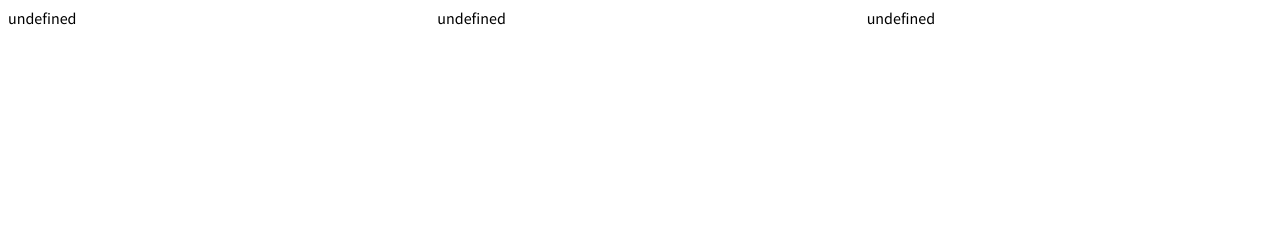
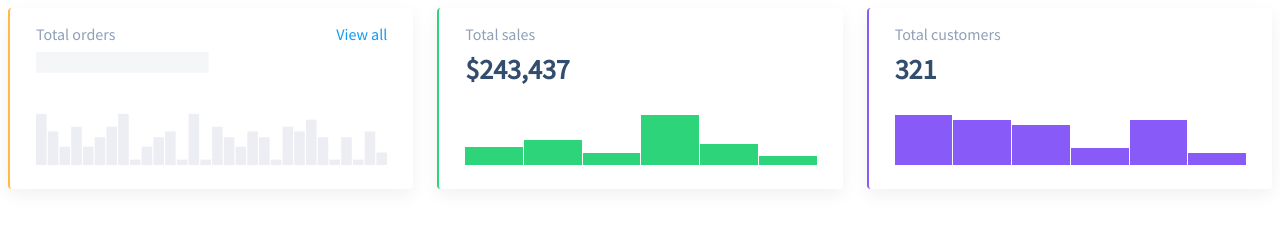
Before and after one commit to js-tasks-ru/js-20230407_aleksandr992, a website: page 04-oop-basic-intro-to-dom/1-column-chart/index.html in a window 1280 px wide. Drawn offline with Linux system fonts and the light colour scheme.

Commit message:
dz 4 done

```diff
--- a/03-objects-arrays-intro-to-testing/2-invert-object/index.js
+++ b/03-objects-arrays-intro-to-testing/2-invert-object/index.js
@@ -7,7 +7,6 @@
 export function invertObj(obj) {
   if (typeof obj !== 'undefined') {
     return Object.fromEntries(Object.entries(obj).map(([key, value]) => [value, key]));
-  } else {
-    return obj;
   }
+  return obj;
 }
--- a/04-oop-basic-intro-to-dom/1-column-chart/index.html
+++ b/04-oop-basic-intro-to-dom/1-column-chart/index.html
@@ -24,21 +24,25 @@
         data: ordersData,
         label: 'orders',
         value: 344,
-        link: '#'
+        link: '#',
       });
 
       const salesChart = new ColumnChart({
         data: salesData,
         label: 'sales',
         value: 243437,
-        formatHeading: data => `$${data}`
+        formatHeading: data => `$${data}`,
       });
 
       const customersChart = new ColumnChart({
         data: customersData,
         label: 'customers',
-        value: 321
+        value: 321,
       });
+
+      const orders = document.querySelector('#orders');
+      const sales = document.querySelector('#sales');
+      const customers = document.querySelector('#customers');
 
       orders.append(ordersChart.element);
       sales.append(salesChart.element);
--- a/04-oop-basic-intro-to-dom/1-column-chart/index.js
+++ b/04-oop-basic-intro-to-dom/1-column-chart/index.js
@@ -1,3 +1,93 @@
 export default class ColumnChart {
+  chartHeight = 50;
+  element;
+  subElements;
+
+  constructor({
+    data = [],
+    label = '',
+    value = 0,
+    link = '',
+    formatHeading
+  }) {
+    value = value.toLocaleString('en-EN');
+    this.data = data;
+    this.processedData = this.getColumnProps(this.data);
+    this.label = label;
+    this.value = typeof formatHeading === 'function' ? formatHeading(value) : value;
+    this.link = link;
+    this.render();
+  }
+
+  getLink() {
+    return this.link && `<a href="${this.link}" class="column-chart__link">View all</a>`;
+  }
+
+  getChartBars() {
+    return this.processedData.map((bar) => {
+      return `<div style="--value: ${bar.value}" data-tooltip="${bar.percent}"></div>`;
+    }).join('');
+  }
+
+  getTemplate() {
+    return `
+      <div class="column-chart column-chart_loading" style="--chart-height: ${this.chartHeight}">
+        <div class="column-chart__title">
+          Total ${this.label}
+          ${this.getLink()}
+        </div>
+        <div class="column-chart__container">
+          <div data-element="header" class="column-chart__header">${this.value}</div>
+          <div data-element="body" class="column-chart__chart">
+            ${this.getChartBars()}
+          </div>
+        </div>
+      </div>
+    `;
+  }
+
+  getColumnProps(data) {
+    const maxValue = Math.max(...data);
+    const scale = 50 / maxValue;
+    return data.map(item => {
+      return {
+        percent: (item / maxValue * 100).toFixed(0) + '%',
+        value: String(Math.floor(item * scale))
+      };
+    });
+  }
+
+  render() {
+    const element = document.createElement('div');
+    element.innerHTML = this.getTemplate();
+    this.element = element.firstElementChild;
+    if (this.data.length) {
+      this.element.classList.remove('column-chart_loading');
+    }
+    this.subElements = this.getSubElements(this.element);
+  }
+
+  getSubElements(element) {
+    const elements = element.querySelectorAll('[data-element]');
+    return [...elements].reduce((accum, subElement) => {
+      accum[subElement.dataset.element] = subElement;
+      return accum;
+    }, {});
+  }
+
+  update({headerData, bodyData}) {
+    this.processedData = this.getColumnProps(bodyData);
+    this.subElements.header.textContent = headerData;
+    this.subElements.body.innerHTML = this.getChartBars();
+  }
+
+  destroy() {
+    this.remove();
+    this.subElements = {};
+  }
+
+  remove () {
+    this.element.remove();
+  }
 
 }
```
Also changed, not shown: 04-oop-basic-intro-to-dom/1-column-chart/index.spec.js (+0 -12 lines).
